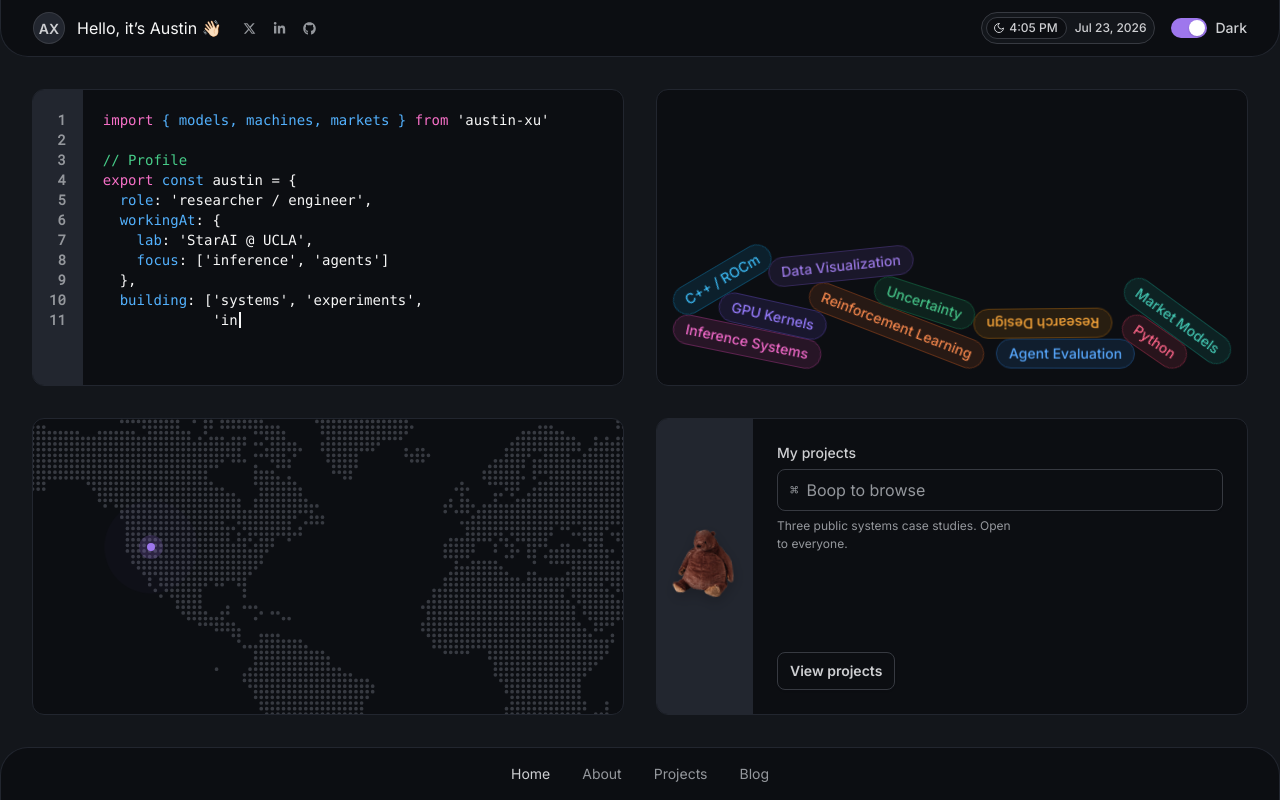
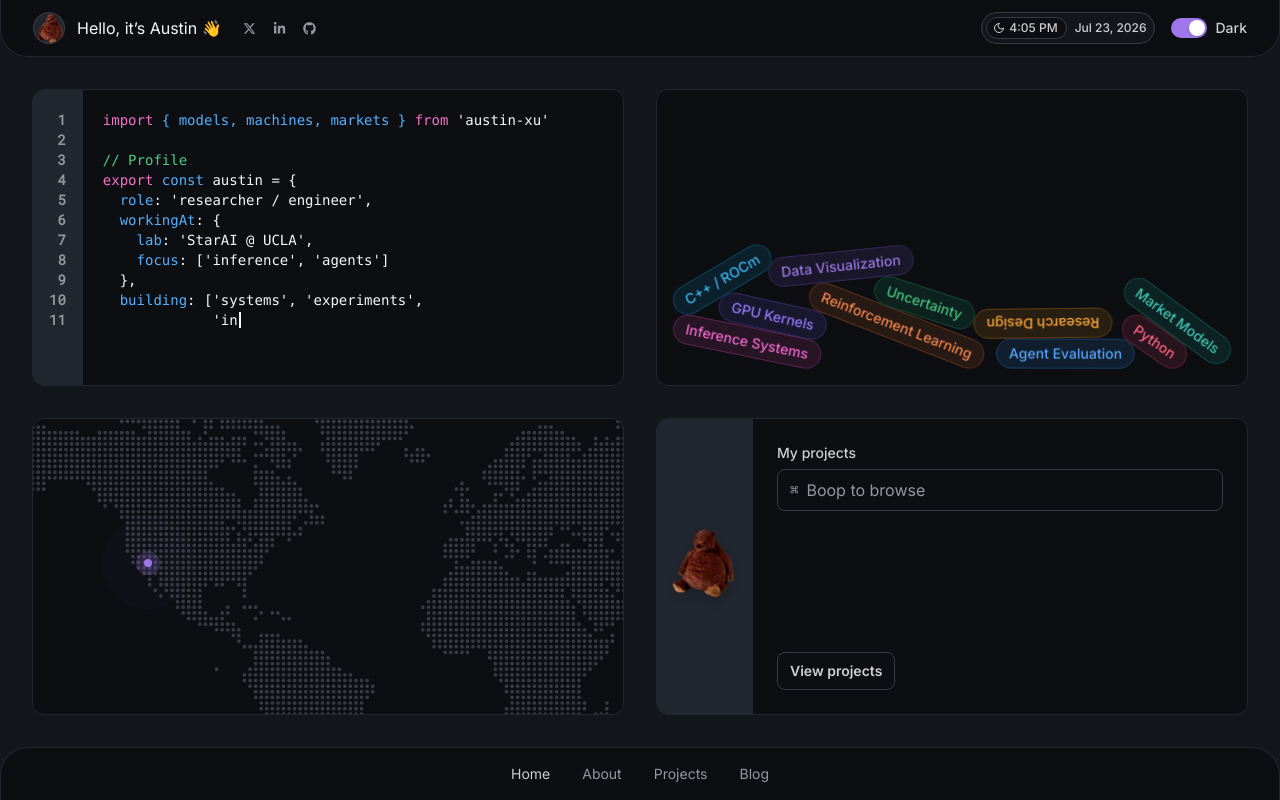
Before and after one commit to austxu/austxu.dev, a Next.js app: page / in a window 1280 px wide. Built offline with nearby package versions, Linux system fonts and the light colour scheme.

Commit message:
Refine bear branding and map marker

```diff
--- a/app/components/portfolio-dashboard.tsx
+++ b/app/components/portfolio-dashboard.tsx
@@ -96,8 +96,16 @@ const socialLinks = [
 function ProfileSummary({ mobile = false }: { mobile?: boolean }) {
   return (
     <div className={mobile ? "profile-summary mobile-profile" : "profile-summary desktop-profile"}>
-      <span className="profile-avatar" aria-hidden="true">AX</span>
-      <p>Hello, it’s Austin <span aria-hidden="true">👋🏻</span></p>
+      <span className="profile-avatar" aria-hidden="true">
+        <Image
+          src="/bear-cameo-reencoded.png"
+          alt=""
+          width={460}
+          height={460}
+          unoptimized
+        />
+      </span>
+      <p>Hello, it’s Austin <span aria-hidden="true">👋</span></p>
       <nav className="profile-socials" aria-label="Austin Xu on social media">
         {socialLinks.map(({ href, label, icon: Icon }) => (
           <a
@@ -394,9 +402,6 @@ function ProjectsPanel() {
                 <span aria-hidden="true">⌘</span>
                 <span>Boop to browse</span>
               </button>
-              <p className="project-note">
-                Three public systems case studies. Open to everyone.
-              </p>
             </div>
             <Link className="skeuo-button" href="/projects" tabIndex={projectsOpen ? -1 : undefined}>
               View projects
--- a/app/globals.css
+++ b/app/globals.css
@@ -759,6 +759,15 @@ h2 em {
   color: var(--shell-text-secondary);
   font-size: 14px;
   font-weight: 600;
+  overflow: hidden;
+}
+
+.profile-avatar img {
+  width: 100%;
+  height: 100%;
+  object-fit: cover;
+  object-position: center;
+  transform: scale(1.06) translateY(1px);
 }
 
 .profile-socials {
@@ -1076,8 +1085,8 @@ h2 em {
 .location-marker {
   position: absolute;
   z-index: 5;
-  left: 118px;
-  top: 128px;
+  left: 115px;
+  top: 144px;
   width: 40px;
   height: 40px;
   display: grid;
@@ -1132,8 +1141,8 @@ h2 em {
 .location-tooltip {
   position: absolute;
   z-index: 6;
-  left: 153px;
-  top: 128px;
+  left: 150px;
+  top: 144px;
   width: max-content;
   max-width: calc(100% - 172px);
   display: flex;
@@ -1206,7 +1215,7 @@ h2 em {
   width: 72px;
   height: 72px;
   object-fit: contain;
-  filter: saturate(.76) contrast(.94) drop-shadow(0 5px 7px rgba(0, 0, 0, .2));
+  filter: saturate(.95) contrast(1.08) brightness(.88) drop-shadow(0 5px 7px rgba(0, 0, 0, .2));
   transform: rotate(-5deg);
   transform-origin: bottom center;
   transition: transform .4s cubic-bezier(.22, 1, .36, 1);
@@ -1284,14 +1293,6 @@ h2 em {
   font-size: 14px;
 }
 
-.project-note {
-  max-width: 240px;
-  margin: 0;
-  color: var(--shell-text-muted);
-  font-size: 12px;
-  line-height: 18px;
-}
-
 .skeuo-button {
   min-height: 38px;
   display: inline-flex;
--- a/app/layout.tsx
+++ b/app/layout.tsx
@@ -9,29 +9,31 @@ import "./globals.css";
 
 export const metadata: Metadata = {
   metadataBase: new URL("https://austxu.dev"),
+  applicationName: "Austin's Portfolio",
   title: {
-    default: "Austin Xu — models, machines, markets",
-    template: "%s — Austin Xu",
+    default: "Austin's Portfolio",
+    template: "%s — Austin's Portfolio",
   },
   description: "Austin Xu is a researcher at StarAI, UCLA, building faster inference paths, bluffing agents, and tools for uncertain systems.",
   alternates: { canonical: "https://austxu.dev" },
   openGraph: {
     type: "website",
     url: "https://austxu.dev",
-    siteName: "Austin Xu",
-    title: "Austin Xu — models, machines, markets",
+    siteName: "Austin's Portfolio",
+    title: "Austin's Portfolio",
     description: "A compact four-widget technical portfolio spanning code, research systems, and public projects.",
-    images: [{ url: "https://austxu.dev/og.png", width: 1200, height: 630, alt: "Austin Xu — models, machines, markets" }],
+    images: [{ url: "https://austxu.dev/og.png", width: 1200, height: 630, alt: "Austin's Portfolio" }],
   },
   twitter: {
     card: "summary_large_image",
-    title: "Austin Xu — models, machines, markets",
+    title: "Austin's Portfolio",
     description: "Code, research systems, and public projects from Austin Xu.",
     images: ["https://austxu.dev/og.png"],
   },
   icons: {
-    icon: [{ url: "/favicon.svg", type: "image/svg+xml" }],
-    shortcut: "/favicon.svg",
+    icon: [{ url: "/bear-cameo-reencoded.png", type: "image/png", sizes: "460x460" }],
+    shortcut: "/bear-cameo-reencoded.png",
+    apple: [{ url: "/bear-cameo-reencoded.png", type: "image/png", sizes: "460x460" }],
   },
 };
 
```
Also changed, not shown: 1 other file (tests, documents, lock files or other folders).
